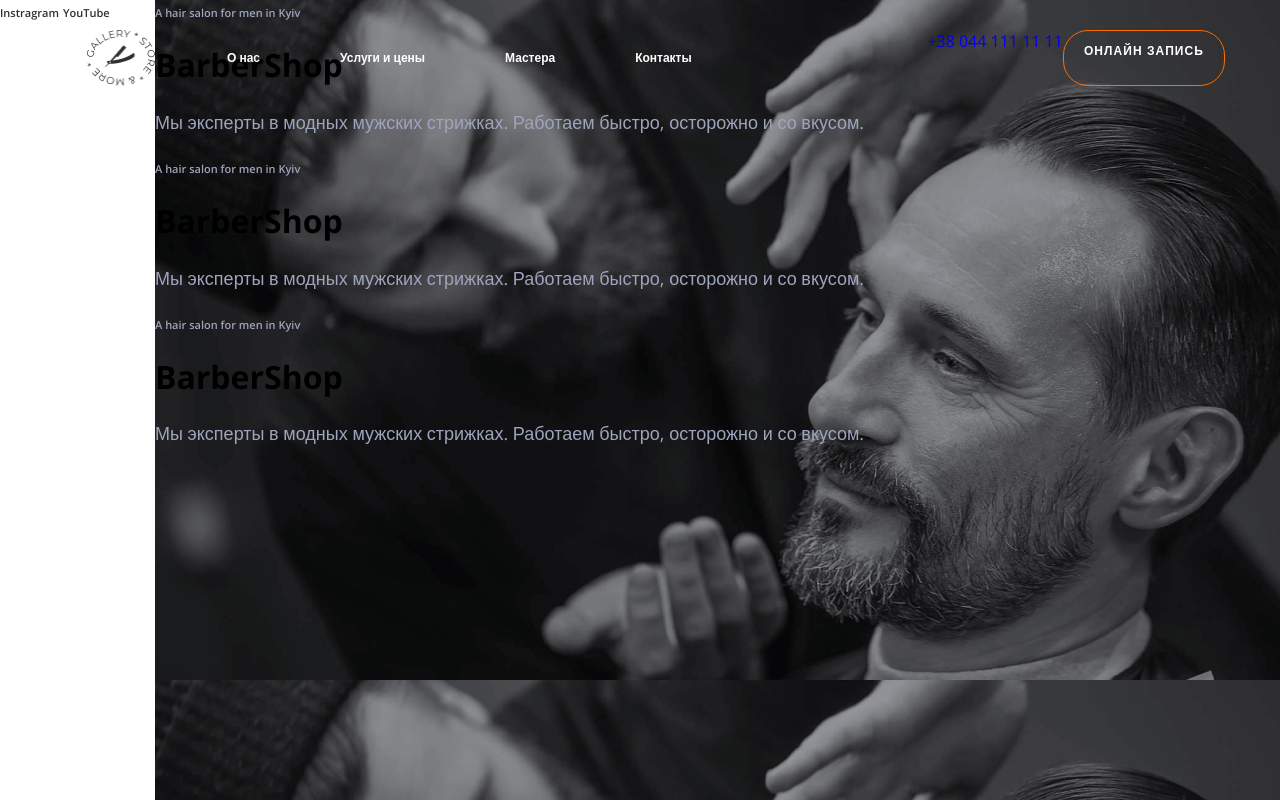
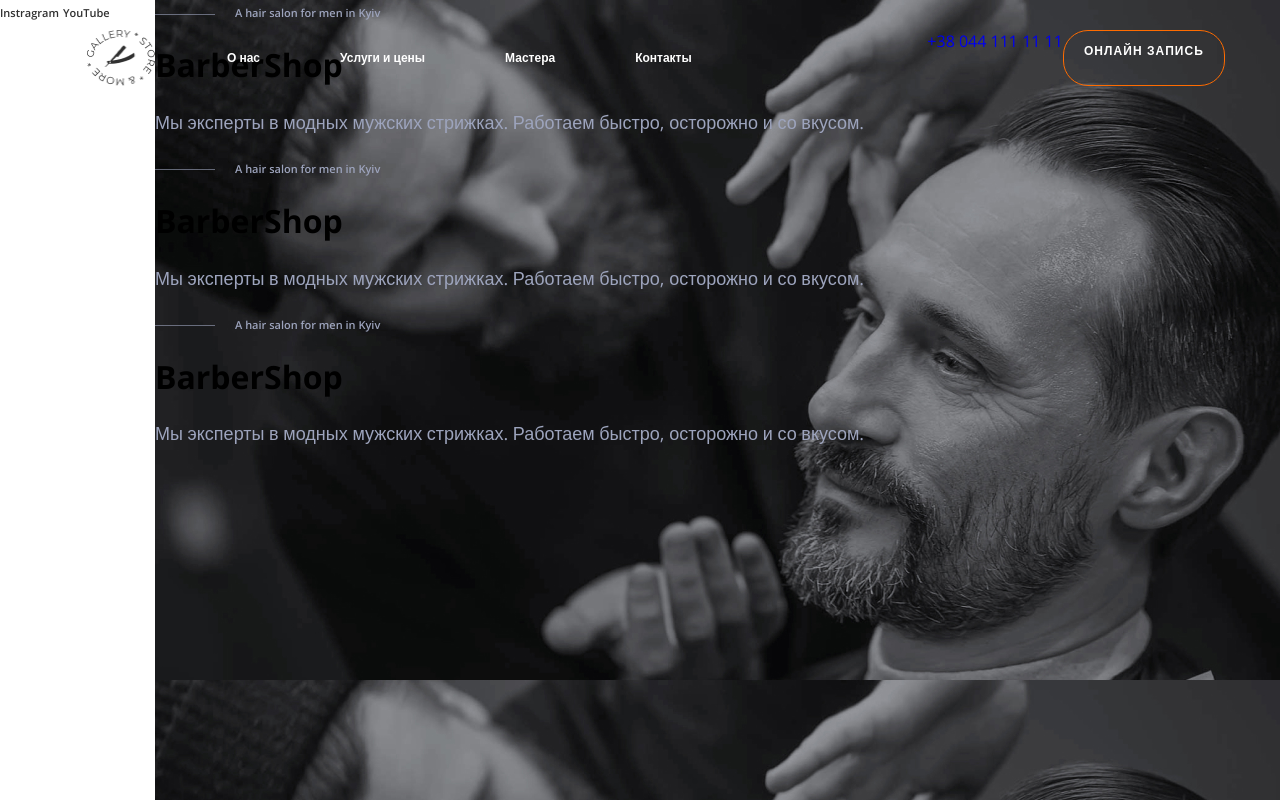
Before and after one commit to sokorevvvladimir/barbershop, a plain HTML site: page index.html in a window 1280 px wide. Shown: the top 802 px of the page. Drawn offline with nearby package versions, Linux system fonts and the light colour scheme.

Commit message:
add suptitle styles

```diff
--- a/css/style.css
+++ b/css/style.css
@@ -31,6 +31,19 @@ a {
 }
 .suptitle-secondary {
   color: var(--text-secondary);
+}
+.suptitle-primary::before,
+.suptitle-secondary::before {
+  content: "";
+  display: inline-block;
+  height: 1px;
+  width: 60px;
+  margin-right: 20px;
+  vertical-align: middle;
+  background: var(--text-primary);
+}
+.suptitle-secondary::before {
+  background: rgba(157, 164, 189, 0.6);
 }
 h2.section-title {
   font-family: "Raleway";
```
